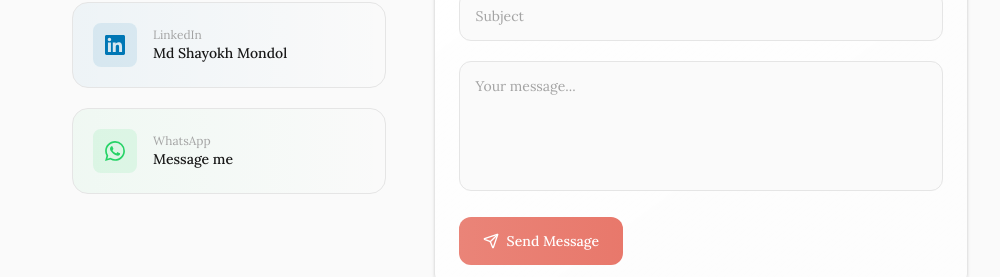
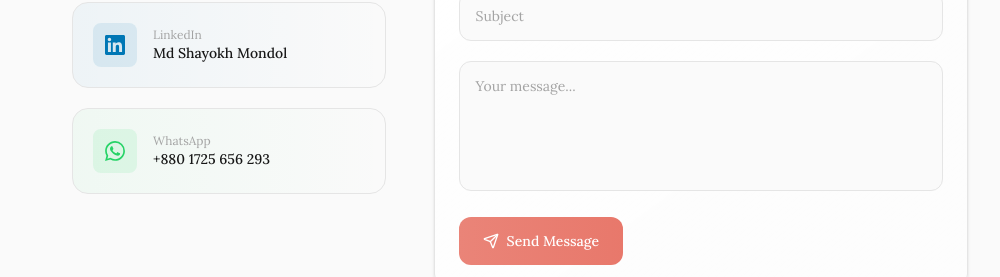
Before and after one commit to HSBHasib/Shayokh-Portfolio, a Next.js app: page / in a window 1280 px wide. Shown: the part 3702-3979 px from the top of the page, without its empty margins (120-1120 px from the left). Built offline with nearby package versions, Linux system fonts and the light colour scheme.

Commit message:
Add WhatsApp number to contact section

```diff
--- a/src/components/sections/Contact.tsx
+++ b/src/components/sections/Contact.tsx
@@ -103,7 +103,7 @@ export default function Contact({ email, linkedIn }: ContactProps) {
             </a>
 
             <a
-              href="https://wa.me/"
+              href="https://wa.me/8801725656293"
               target="_blank"
               rel="noopener noreferrer"
               className="flex items-center gap-4 p-5 bg-gradient-to-r from-[#25D366]/5 to-transparent border border-border rounded-2xl hover:shadow-md hover:border-[#25D366]/30 transition-all duration-300 group"
@@ -115,7 +115,7 @@ export default function Contact({ email, linkedIn }: ContactProps) {
               </div>
               <div>
                 <p className="text-xs text-muted">WhatsApp</p>
-                <p className="text-sm text-foreground font-medium">Message me</p>
+                <p className="text-sm text-foreground font-medium">+880 1725 656 293</p>
               </div>
             </a>
           </div>
```
